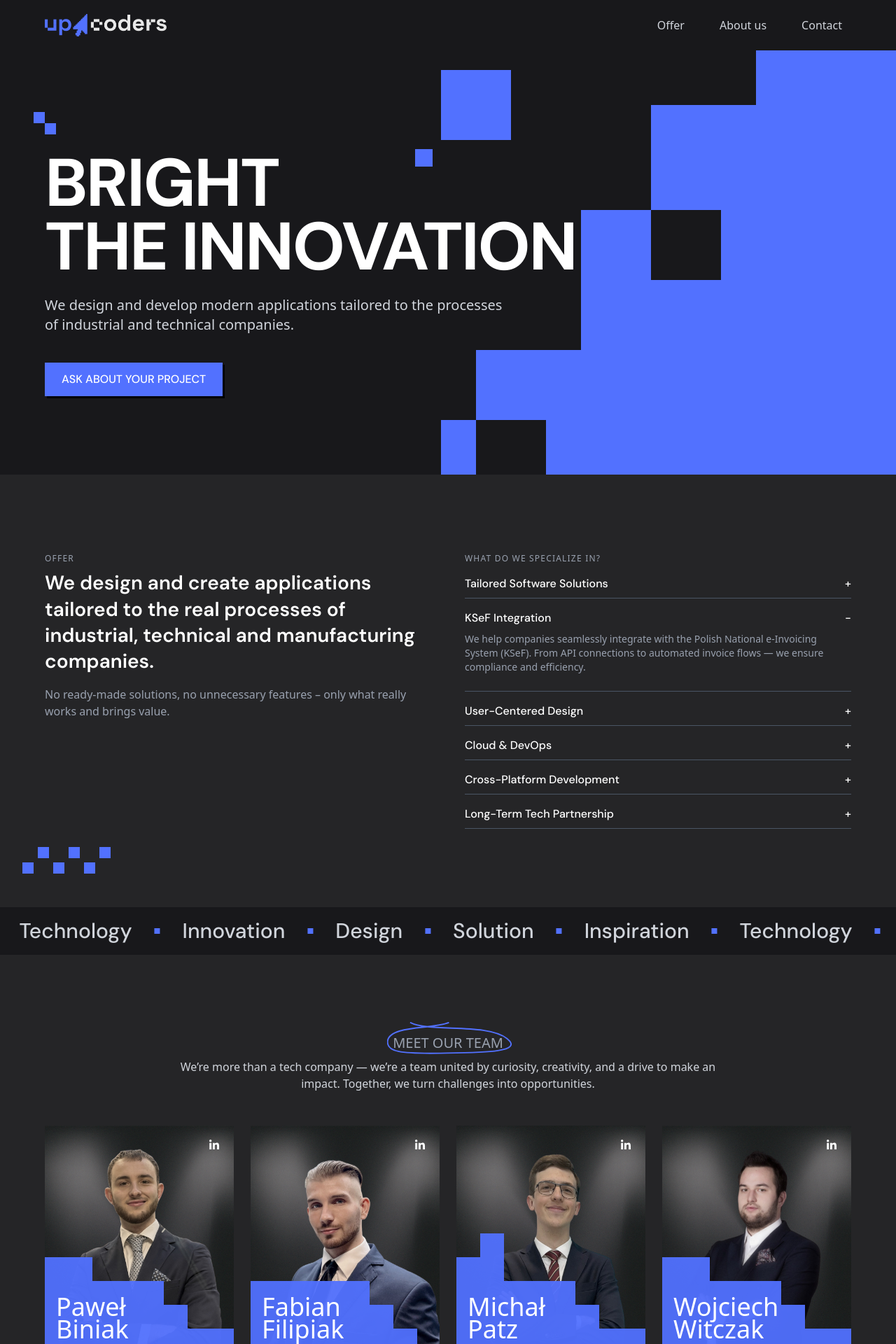
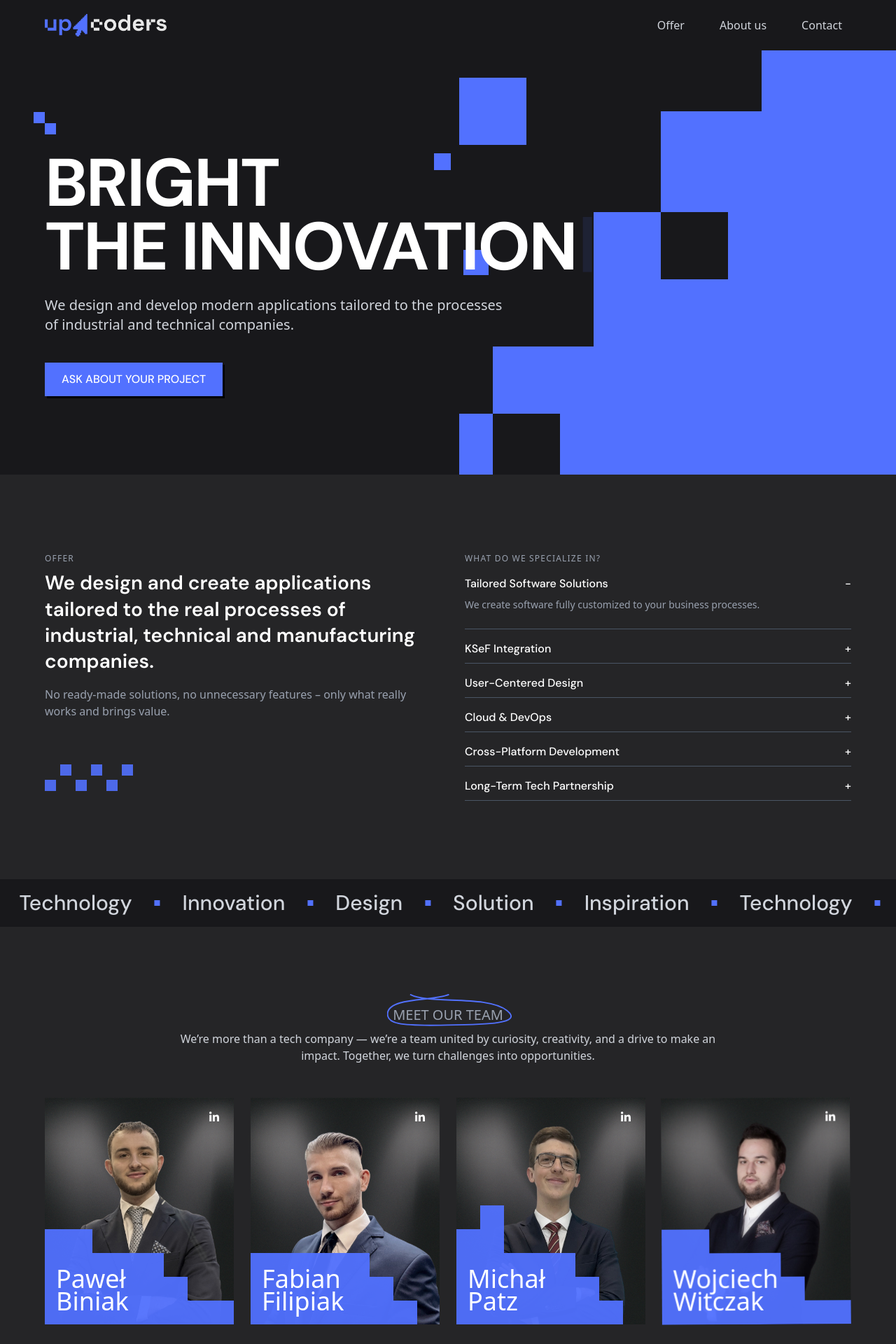
Before and after one commit to upcoders-cloud/upcoders-website, a React (Vite) app: page / in a window 1280 px wide. Shown: the top 1920 px of the page at 70% size. Built offline with nearby package versions, Linux system fonts and the light colour scheme; a web font is replaced by a local one.

Commit message:
front/layouts corrections

```diff
--- a/package.json
+++ b/package.json
@@ -14,6 +14,7 @@
     "clsx": "^2.1.1",
     "motion": "^12.23.12",
     "react": "^19.1.0",
+    "react-device-detect": "^2.2.3",
     "react-dom": "^19.1.0",
     "react-hook-form": "^7.62.0",
     "react-hot-toast": "^2.6.0",
--- /dev/null
+++ b/src/animations/FallingPixelsCanvas/FallingPixelsCanvas.jsx
@@ -0,0 +1,37 @@
+import React, { useEffect, useRef } from "react";
+
+export default function FallingPixelsCanvas({
+                                              coords,
+                                              rows,
+                                              cols,
+                                              cell = 48,
+                                              color = "#5271FF",
+                                              className = "",
+                                              sizes = null,
+                                            }) {
+  const canvasRef = useRef(null);
+
+  useEffect(() => {
+    const canvas = canvasRef.current;
+    const ctx = canvas.getContext("2d", { alpha: true });
+
+    canvas.width = cols * cell;
+    canvas.height = rows * cell;
+
+    ctx.clearRect(0, 0, canvas.width, canvas.height);
+
+    coords.forEach(([r, c]) => {
+      const key = `${r},${c}`;
+      const s = sizes?.[key] ?? 1;
+
+      const size = cell * s;
+      const x = c * cell + (cell - size) / 2;
+      const y = r * cell + (cell - size) / 2;
+
+      ctx.fillStyle = color;
+      ctx.fillRect(x, y, size, size);
+    });
+  }, [coords, rows, cols, cell, color, sizes]);
+
+  return <canvas ref={canvasRef} className={className} />;
+}
--- a/src/components/Hero/Hero.jsx
+++ b/src/components/Hero/Hero.jsx
@@ -6,9 +6,9 @@ import {
   UPCODERS_SHAPE_COLS,
   UPCODERS_SIZES_MAP
 } from "patterns/upcodersShape.js";
-import FallingPixelsPattern from '@/animations/FallingPixelsPattern/FallingPixelsPattern.jsx'
 import DefaultButton from 'components/ui/DefaultButton/DefaultButton.jsx'
 import DiagonalPair from 'components/Decor/DiagonalPair.jsx'
+import FallingPixelsCanvas from '@/animations/FallingPixelsCanvas/FallingPixelsCanvas.jsx'
 
 const TYPEWRITER_WORLDS = ["FUTURE", "CODE", "INNOVATION", "IDEAS", "FUTURE"];
 
@@ -22,7 +22,7 @@ export default function Hero() {
   return (
     <>
       <section className="relative overflow-hidden bg-bg-1 text-white section-wrapper">
-        <div className="section-inner">
+        <div className="section-inner relative z-10">
           <DiagonalPair className="relative -left-4 -top-6" gap={0} />
           <h1 className="text-6xl md:text-8xl lg:text-8xl font-extrabold leading-[0.95] tracking-tight">
             BRIGHT<br />THE&nbsp;
@@ -37,10 +37,12 @@ export default function Hero() {
               </span>
             </span>
           </h1>
+
           <p className="mt-6 max-w-2xl text-gray-300 text-base md:text-xl">
             We design and develop modern applications tailored to the processes of
             industrial and technical companies.
           </p>
+
           <DefaultButton
             label="ASK ABOUT YOUR PROJECT"
             className="mt-10 inline-flex items-center px-6 py-3 text-sm md:text-base"
@@ -49,19 +51,19 @@ export default function Hero() {
               document.querySelector("#contact").scrollIntoView({ behavior: "smooth" });
             }}
           />
-          <div className="pointer-events-none absolute inset-y-0 right-0 flex items-center justify-end max-lg:w-[55%] max-md:hidden">
-            <FallingPixelsPattern
+        </div>
+
+        {/* PIXELS BEHIND EVERYTHING */}
+        <div className="pointer-events-none z-0 hidden lg:flex w-full absolute inset-y-0 right-0 items-center justify-end">
+          <FallingPixelsCanvas
             coords={UPCODERS_SHAPE_COORDS}
             rows={UPCODERS_SHAPE_ROWS}
             cols={UPCODERS_SHAPE_COLS}
-              cell="clamp(32px, 5vw, 50px)"
-              gap="0"
+            cell={48}
             color="#5271FF"
-              duration={2.8}
-              staggerFraction={0.75}
             sizes={UPCODERS_SIZES_MAP}
+            className=" right-0 top-0 pointer-events-none"
           />
-          </div>
         </div>
       </section>
     </>
--- a/src/components/Offer/Offer.jsx
+++ b/src/components/Offer/Offer.jsx
@@ -2,6 +2,8 @@ import React from "react";
 import ZigZag5 from "components/Decor/ZigZag5.jsx";
 import { OFFER_ITEMS } from "./index.js";
 import Accordion from 'components/Offer/Accordion/Accordion.jsx'
+import { isMobile } from 'react-device-detect'
+
 import ScrollCueHide from 'components/Decor/ScrollCueHide.jsx'
 import ScrollCueReveal from 'components/Decor/ScrollCueReveal.jsx'
 
@@ -20,7 +22,6 @@ export default function Offer() {
       {/*  fadeDistance="40vh"*/}
       {/*  startOffset={300}*/}
       {/*/>*/}
-      <ZigZag5 className="hidden md:block absolute left-8 bottom-12" size={16}/>
       <div className="grid md:grid-cols-2 gap-12 section-inner">
         <div>
           <h3 className="text-xs tracking-widest text-gray-400 mb-2">OFFER</h3>
@@ -32,11 +33,18 @@ export default function Offer() {
             No ready-made solutions, no unnecessary features – only what really
             works and brings value.
           </p>
+          {/* DESKTOP ONLY */}
+          {!isMobile && (
+            <ZigZag5 size={16} className="opacity-90 mt-16" />
+          )}
         </div>
 
         <div>
           <h3 className="text-xs tracking-widest text-gray-400 mb-4">WHAT DO WE SPECIALIZE IN?</h3>
-          <Accordion items={OFFER_ITEMS} defaultOpenIndex={1} />
+          <Accordion items={OFFER_ITEMS} defaultOpenIndex={0} />
+          {isMobile && (
+              <ZigZag5 size={14} className="opacity-90 mt-10 mx-auto" />
+          )}
         </div>
       </div>
       {/*<ScrollCueReveal*/}
--- a/src/components/Team/CardMember/CardMember.jsx
+++ b/src/components/Team/CardMember/CardMember.jsx
@@ -1,29 +1,59 @@
-import React, { useState } from "react";
-import { FaLinkedinIn } from "react-icons/fa";
-import FallingPixelsPattern from "@/animations/FallingPixelsPattern/FallingPixelsPattern.jsx";
+import React, { useState } from 'react'
+import { motion } from 'framer-motion'
+import { FaLinkedinIn } from 'react-icons/fa'
+import FallingPixelsPattern from '@/animations/FallingPixelsPattern/FallingPixelsPattern.jsx'
+import { isMobile } from 'react-device-detect'
 
-export default function CardMember({ member, index }) {
-  const [flipped, setFlipped] = useState(false);
+export default function CardMember({ member, index, length }) {
+  const [flipped, setFlipped] = useState(false)
 
+  const handleMouseEnter = () => {
+    if (!isMobile) setFlipped(true)
+  }
+
+  const handleMouseLeave = () => {
+    if (!isMobile) setFlipped(false)
+  }
+
+  const handleClick = () => {
+    if (isMobile) setFlipped(f => !f)
+  }
+
+  const shake = {
+    animate: {
+      x: [0, -3, 3, -2, 2, 0],
+      rotate: [0, -1, 1, -0.5, 0.5, 0],
+    },
+    transition: {
+      duration: 1,           // 1 sekunda drgania
+      delay: index * 2,      // 0s, 2s, 4s, 6s
+      repeat: Infinity,
+      repeatDelay: (length - 1) * 2, // (4 - 1) * 2 = 6s
+      ease: 'easeInOut',
+    },
+  }
   return (
-    <div
+    <motion.div
+      {...shake}
       className="relative group [perspective:1000px]"
-      onMouseEnter={() => setFlipped(true)}
-      onMouseLeave={() => setFlipped(false)}
-      onClick={() => setFlipped((f) => !f)} // tap na mobile
-      role="button"
-      aria-pressed={flipped}
+      onMouseEnter={handleMouseEnter}
+      onMouseLeave={handleMouseLeave}
+      onClick={handleClick}
     >
       <div
         className={[
-          "relative w-full aspect-[387/464]",
-          "transition-transform duration-500 ease-out will-change-transform",
-          "[transform-style:preserve-3d]",
-          "group-hover:[transform:rotateY(180deg)] focus-within:[transform:rotateY(180deg)]",
-          flipped ? "[transform:rotateY(180deg)]" : "",
-        ].join(" ")}
+          'relative w-full aspect-[387/464]',
+          'transition-transform duration-500 ease-out will-change-transform',
+          '[transform-style:preserve-3d]',
+
+          // desktop → flip via hover
+          !isMobile ? 'group-hover:[transform:rotateY(180deg)]' : '',
+
+          // mobile → flip via click
+          isMobile && flipped ? '[transform:rotateY(180deg)]' : '',
+        ].join(' ')}
       >
-        {/* === FRONT === */}
+        {/* FRONT */}
         <div className="absolute inset-0 [backface-visibility:hidden]">
           <div className="relative h-full bg-[#1C1C1C] overflow-hidden">
             {/* LinkedIn (front) */}
@@ -52,7 +82,7 @@ export default function CardMember({ member, index }) {
                 coords={member?.pattern?.coords}
                 rows={member?.pattern?.rows}
                 cols={member?.pattern?.cols}
-                cell="clamp(10px, 4vw, 34px)"
+                cell={isMobile ? "clamp(18px, 6vw, 40px)" : "clamp(10px, 4vw, 34px)"}
                 gap="0"
                 color="#5271FF"
                 duration={2.4}
@@ -112,15 +142,6 @@ export default function CardMember({ member, index }) {
           </div>
         </div>
       </div>
-
-      {/* Ułatwienie dla klawiatury (focus) */}
-      <button
-        className="sr-only"
-        onFocus={() => setFlipped(true)}
-        onBlur={() => setFlipped(false)}
-        aria-hidden="true"
-        tabIndex={-1}
-      />
-    </div>
-  );
+    </motion.div>
+  )
 }
--- a/src/components/Team/Team.jsx
+++ b/src/components/Team/Team.jsx
@@ -18,7 +18,7 @@ export default function Team() {
 
         <div className="grid grid-cols-1 sm:grid-cols-2 md:grid-cols-4 gap-6">
           {MEMBERS.map((m, i) => (
-            <CardMember key={`${m.firstName}-${m.lastName}-${i}`} member={m} index={i} />
+            <CardMember key={`${m.firstName}-${m.lastName}-${i}`} member={m} index={i} length={MEMBERS.length}/>
           ))}
         </div>
       </div>
--- a/src/components/Team/TeamPixelOverlay/TeamPixelOverlay.jsx
+++ /dev/null
@@ -1,63 +0,0 @@
-import React from "react";
-
-/**
- * TeamPixelOverlay – statyczny overlay pikseli (bez animacji).
- *
- * Props:
- * - coords: Array<[r,c]>        // współrzędne włączonych pikseli (np. z pixelPattern)
- * - rows: number                // liczba wierszy w siatce
- * - cols: number                // liczba kolumn w siatce
- * - cell: string                // rozmiar komórki (CSS) np. "clamp(20px, 5vw, 40px)"
- * - gap: string|number          // odstęp między komórkami (CSS lub px)
- * - color: string               // kolor pikseli
- * - className: string           // dodatkowe klasy na kontener
- * - sizes: Record<"r,c",number> // skala pojedynczych pikseli: 0..1 (opcjonalnie)
- *
- * Uwaga:
- * - komponent NIC nie animuje – tylko rysuje siatkę.
- * - rozmiar siatki wynika z `rows/cols` i `cell`. Umieść kontener absolutnie nad zdjęciem
- *   i ustaw mu taki rozmiar, jaki chcesz (np. `inset-x-0 bottom-0` dla paska na dole,
- *   albo `inset-0` jeśli chcesz pełne wypełnienie).
- */
-export default function TeamPixelOverlay({
-                                           coords,
-                                           rows,
-                                           cols,
-                                           cell = "clamp(24px, 6vw, 42px)",
-                                           gap = 0,
-                                           color = "#5271FF",
-                                           className = "",
-                                           sizes = null,
-                                         }) {
-  const gridStyle = {
-    display: "grid",
-    gridTemplateColumns: `repeat(${cols}, var(--cell))`,
-    gridTemplateRows: `repeat(${rows}, var(--cell))`,
-    gap: "var(--gap)",
-    position: "relative",
-    "--cell": cell,
-    "--gap": typeof gap === "number" ? `${gap}px` : gap,
-  };
-
-  return (
-    <div className={className} style={gridStyle} aria-hidden>
-      {coords.map(([r, c]) => {
-        const key = `${r},${c}`;
-        const s = sizes?.[key] ?? 1; // skala 0..1 dla pojedynczego pikselka
-        return (
-          <div
-            key={key}
-            style={{
-              gridRow: r + 1,
-              gridColumn: c + 1,
-              placeSelf: "center", // centrowanie w komórce (żeby skala trzymała środek)
-              width: `calc(var(--cell) * ${s})`,
-              height: `calc(var(--cell) * ${s})`,
-              background: color,
-            }}
-          />
-        );
-      })}
-    </div>
-  );
-}
--- a/src/components/Team/index.js
+++ b/src/components/Team/index.js
@@ -55,7 +55,7 @@ export const MEMBERS = [
       "##.....",
       "#####...",
       "######..",
-      "########",
+      "#######.",
     ]),
     role: "Co-Founder & Integration Architect",
     about:
--- a/src/patterns/upcodersShape.js
+++ b/src/patterns/upcodersShape.js
@@ -7,7 +7,7 @@ export const UPCODERS_SHAPE_ASCII = [
   "#......#######",
   ".......#######",
   ".....##..#####",
-  ".....##..#####",
+  ".#...##..#####",
   ".....#########",
   ".....#########",
   "..############",
@@ -29,7 +29,7 @@ export const UPCODERS_SIZES_ASCII = [
   "1......3333333",
   ".......3333333",
   ".....33..33333",
-  ".....33..33333",
+  ".2...33..33333",
   ".....333333333",
   ".....333333333",
   "..333333333333",
--- /dev/null
+++ b/src/utils/isTouchDevice.js
@@ -0,0 +1,3 @@
+export const isTouchDevice = () =>
+  (typeof window !== 'undefined') &&
+  ('ontouchstart' in window || navigator.maxTouchPoints > 0)
```
Also changed, not shown: 1 other file (tests, documents, lock files or other folders). Lines whose indentation alone changed are shown as unchanged.
